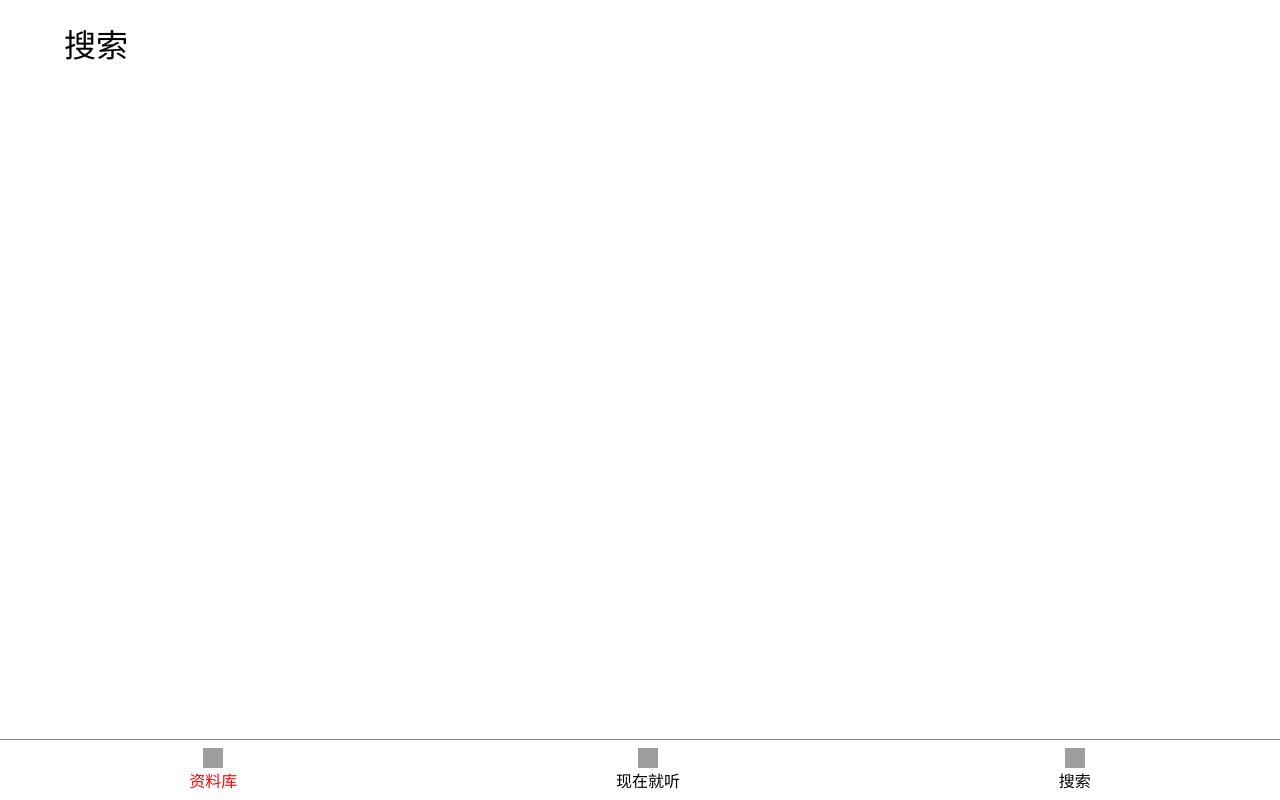
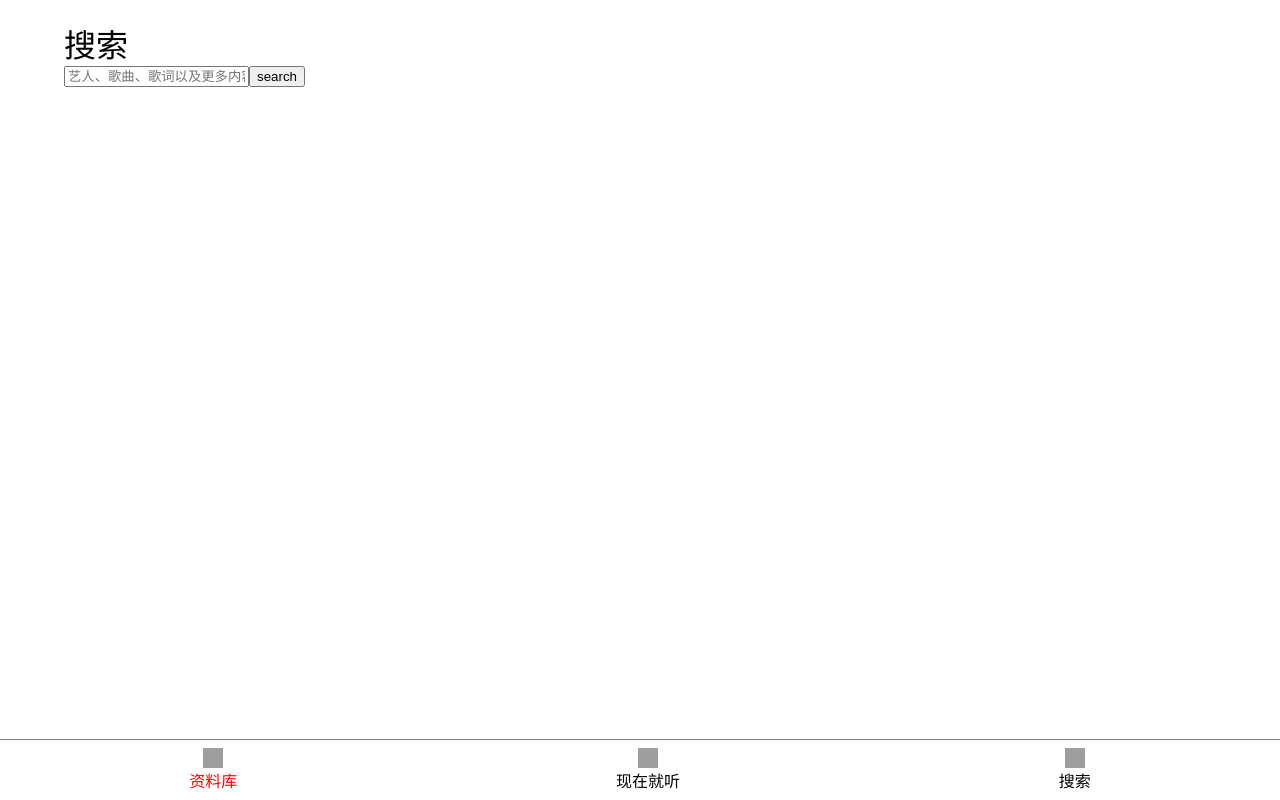
Before and after one commit to lixuetaoleo/ApplePieMusic, a React app: page /search in a window 1280 px wide. Built offline with nearby package versions, Linux system fonts and the light colour scheme; grey boxes are pictures that could not be loaded.

Commit message:
添加搜索框

```diff
--- a/src/pages/Search/index.jsx
+++ b/src/pages/Search/index.jsx
@@ -1,11 +1,26 @@
-import React from 'react'
+import React, { useState } from 'react';
 import PageTitle from '../../components/PageTitle';
 
-
 function Search() {
+  const [keyWord, setkeyWord] = useState('');
+  const handleSearchButton =  async () => {
+    const res = await fetch('http://localhost:3000/search?keywords=%E8%93%9D%E8%8E%B2%E8%8A%B1');
+    console.log(res);
+  };
   return (
     <div>
       <PageTitle>搜索</PageTitle>
+      <div>
+        <input
+          onInput={(e) => {
+            console.log(e.target.value);
+            setkeyWord(e.target.value);
+          }}
+          placeholder='艺人、歌曲、歌词以及更多内容'
+          value={keyWord}
+        />
+        <button onClick={handleSearchButton}>search</button>
+      </div>
     </div>
   );
 }
```
